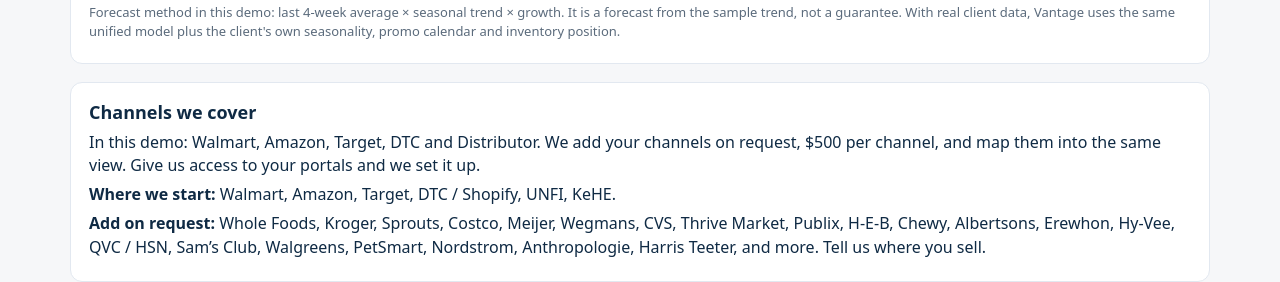
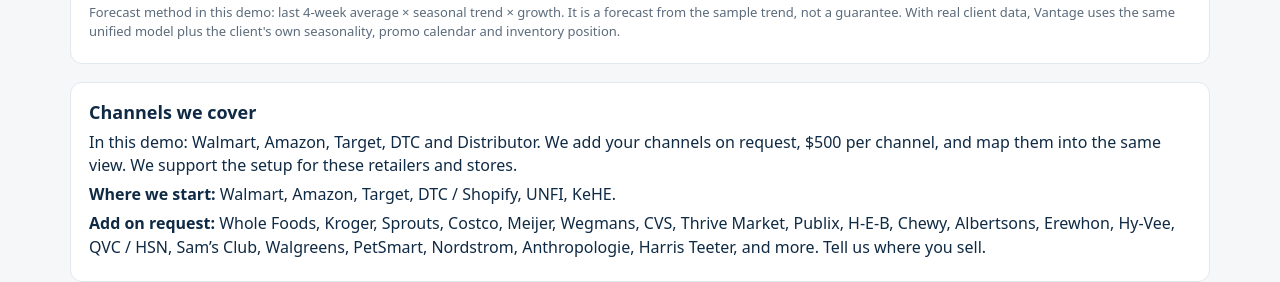
Before and after one commit to gavadha/Navaark-vantage, a plain HTML site: page index.html in a window 1280 px wide. Shown: the part 2664-2946 px from the top of the page. Drawn offline with nearby package versions, Linux system fonts and the light colour scheme.

Commit message:
Make channels copy generic: we support setup for these retailers and stores

```diff
--- a/index.html
+++ b/index.html
@@ -120,7 +120,7 @@
 
   <div class="card">
     <h2>Channels we cover</h2>
-    <p>In this demo: Walmart, Amazon, Target, DTC and Distributor. We add your channels on request, $500 per channel, and map them into the same view. Give us access to your portals and we set it up.</p>
+    <p>In this demo: Walmart, Amazon, Target, DTC and Distributor. We add your channels on request, $500 per channel, and map them into the same view. We support the setup for these retailers and stores.</p>
     <p><strong>Where we start:</strong> Walmart, Amazon, Target, DTC / Shopify, UNFI, KeHE.</p>
     <p><strong>Add on request:</strong> Whole Foods, Kroger, Sprouts, Costco, Meijer, Wegmans, CVS, Thrive Market, Publix, H-E-B, Chewy, Albertsons, Erewhon, Hy-Vee, QVC / HSN, Sam&rsquo;s Club, Walgreens, PetSmart, Nordstrom, Anthropologie, Harris Teeter, and more. Tell us where you sell.</p>
   </div>
```
